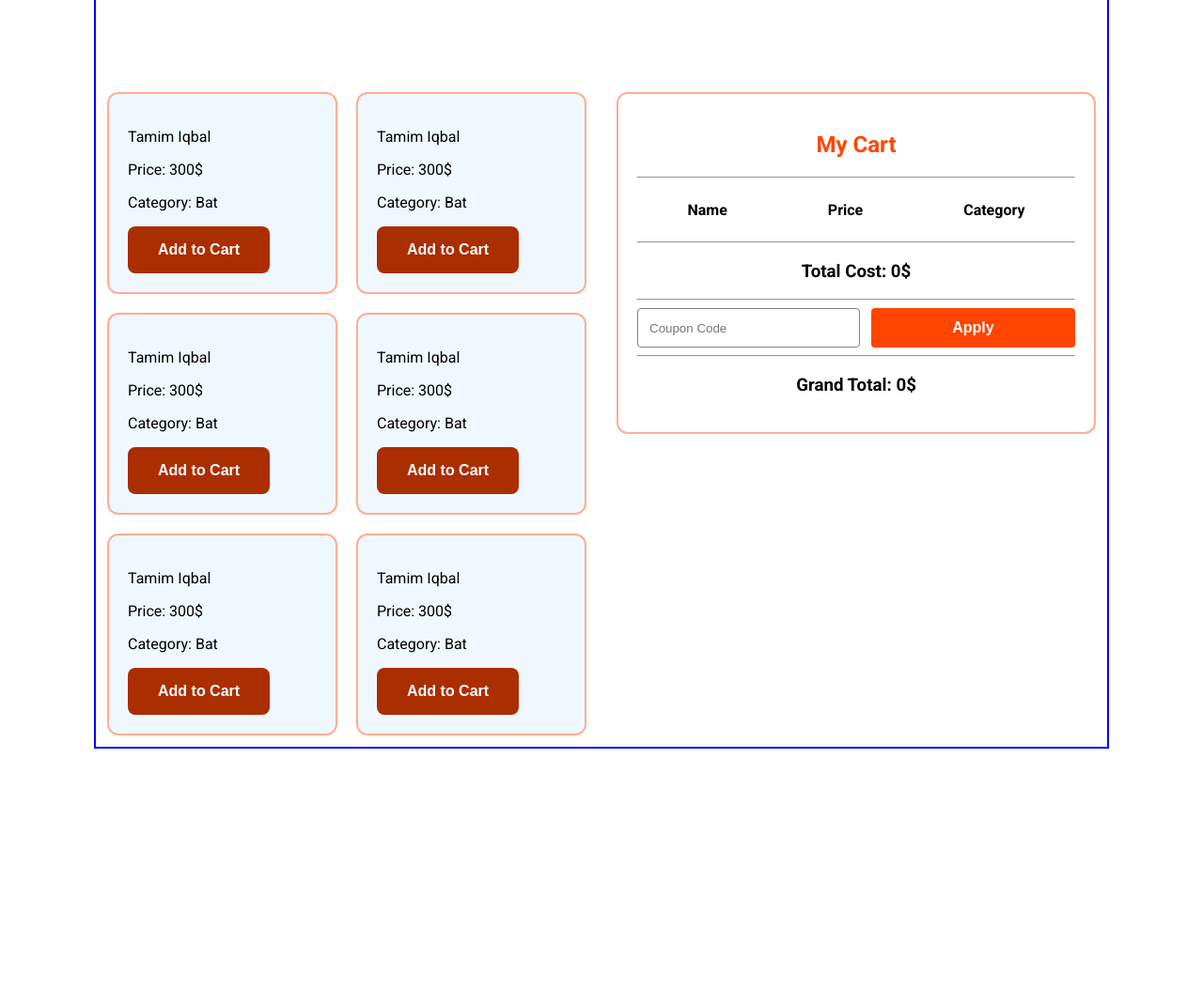
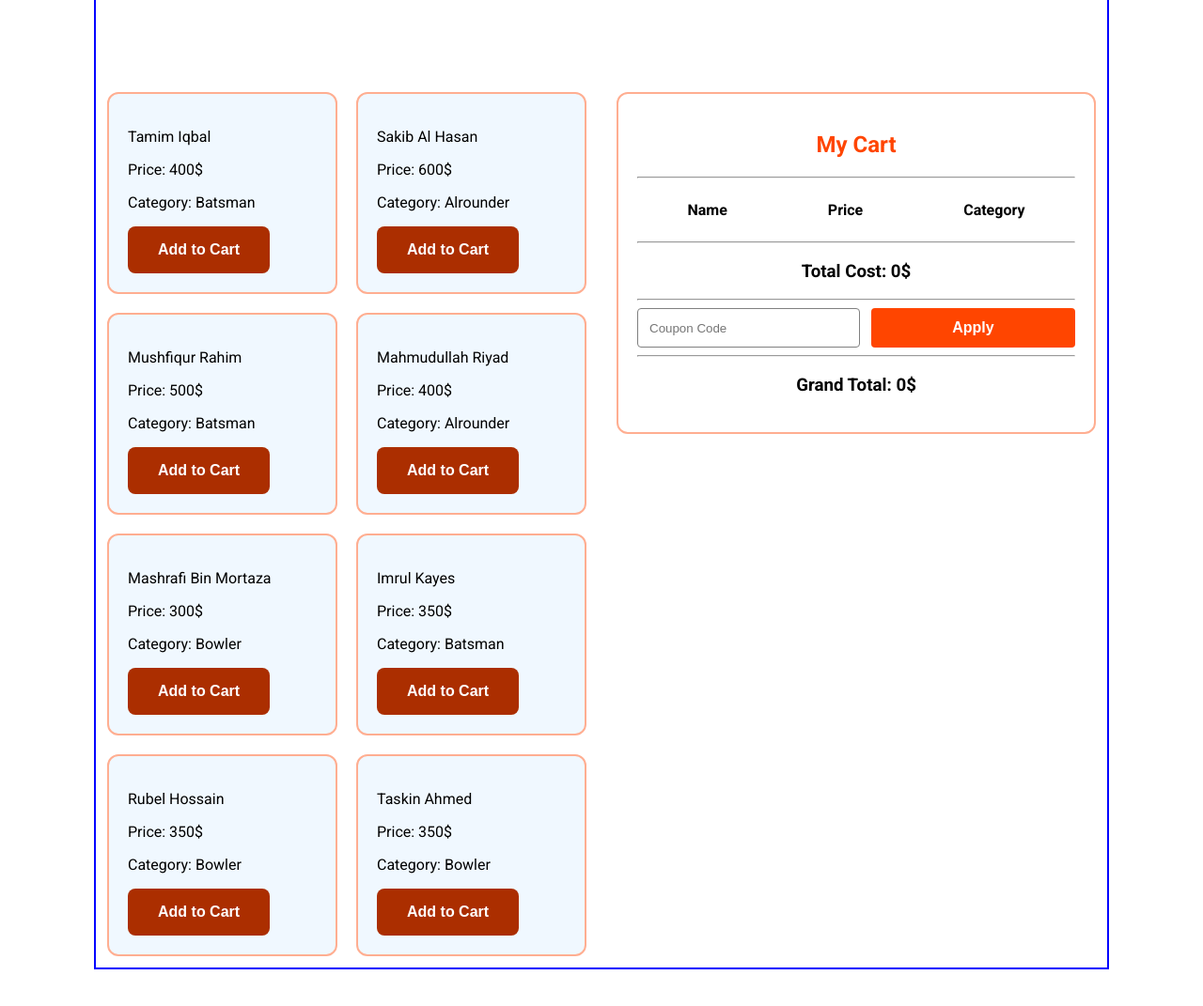
Before and after one commit to Sabbish99/Player_Draft, a plain HTML site: page index.html in a window 1280 px wide. Shown: the part 121-1192 px from the top of the page at 94% size. Before the commit the page ends 968 px from the top, so only its background shows below. Drawn offline with Linux system fonts and the light colour scheme.

Commit message:
final design

```diff
--- a/index.html
+++ b/index.html
@@ -29,38 +29,50 @@
       <section class="player-section">
         <div class="player-list">
           <p>Tamim Iqbal</p>
-          <p>Price: <span>300</span>$</p>
-          <p>Category: Bat</p>
+          <p>Price: <span>400</span>$</p>
+          <p>Category: Batsman</p>
           <button class="player-add-cart">Add to Cart</button>
         </div>
         <div class="player-list">
-          <p>Tamim Iqbal</p>
-          <p>Price: <span>300</span>$</p>
-          <p>Category: Bat</p>
+          <p>Sakib Al Hasan</p>
+          <p>Price: <span>600</span>$</p>
+          <p>Category: Alrounder</p>
           <button class="player-add-cart">Add to Cart</button>
         </div>
         <div class="player-list">
-          <p>Tamim Iqbal</p>
-          <p>Price: <span>300</span>$</p>
-          <p>Category: Bat</p>
+          <p>Mushfiqur Rahim</p>
+          <p>Price: <span>500</span>$</p>
+          <p>Category: Batsman</p>
           <button class="player-add-cart">Add to Cart</button>
         </div>
         <div class="player-list">
-          <p>Tamim Iqbal</p>
-          <p>Price: <span>300</span>$</p>
-          <p>Category: Bat</p>
+          <p>Mahmudullah Riyad</p>
+          <p>Price: <span>400</span>$</p>
+          <p>Category: Alrounder</p>
           <button class="player-add-cart">Add to Cart</button>
         </div>
         <div class="player-list">
-          <p>Tamim Iqbal</p>
+          <p>Mashrafi Bin Mortaza</p>
           <p>Price: <span>300</span>$</p>
-          <p>Category: Bat</p>
+          <p>Category: Bowler</p>
           <button class="player-add-cart">Add to Cart</button>
         </div>
         <div class="player-list">
-          <p>Tamim Iqbal</p>
-          <p>Price: <span>300</span>$</p>
-          <p>Category: Bat</p>
+          <p>Imrul Kayes</p>
+          <p>Price: <span>350</span>$</p>
+          <p>Category: Batsman</p>
+          <button class="player-add-cart">Add to Cart</button>
+        </div>
+        <div class="player-list">
+          <p>Rubel Hossain</p>
+          <p>Price: <span>350</span>$</p>
+          <p>Category: Bowler</p>
+          <button class="player-add-cart">Add to Cart</button>
+        </div>
+        <div class="player-list">
+          <p>Taskin Ahmed</p>
+          <p>Price: <span>350</span>$</p>
+          <p>Category: Bowler</p>
           <button class="player-add-cart">Add to Cart</button>
         </div>
       </section>
```
